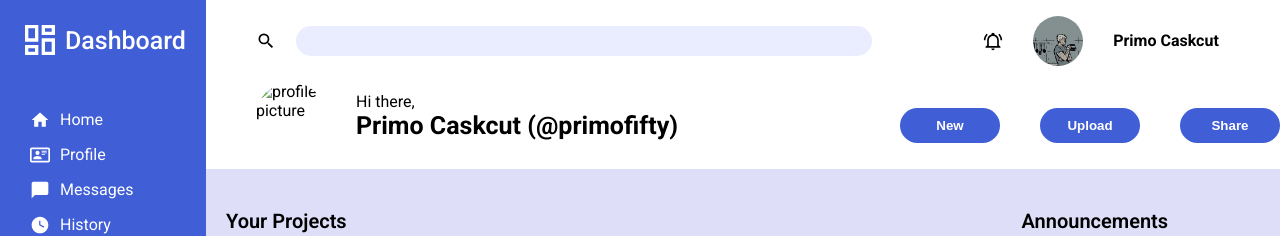
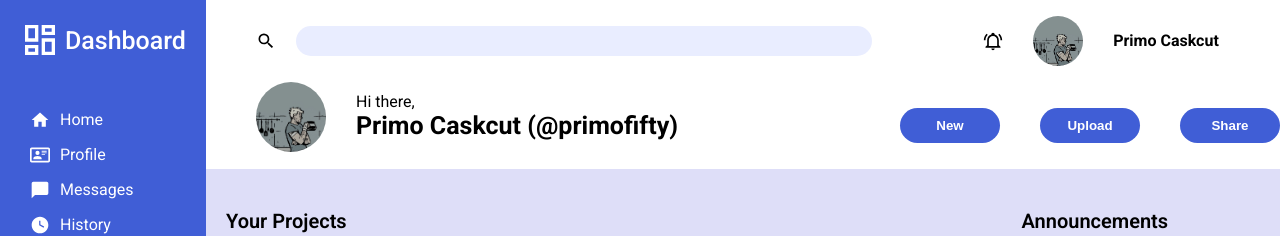
Before and after one commit to frostBite1418/admin-dashboard, a plain HTML site: page index.html in a window 1280 px wide. Shown: the top 236 px of the page. Drawn offline with Linux system fonts and the light colour scheme; the site is published under a folder, as on GitHub Pages, so addresses that start at the root find nothing; a web font is replaced by a local one.

Commit message:
Fix the other profile picture link

```diff
--- a/index.html
+++ b/index.html
@@ -27,7 +27,7 @@
         <div class="header-bottom">
             <div class="header-bottom-left">
                 <div class="circular-container">
-                    <img src="/images/primo.jpg" alt="profile picture" class="profile-picture">
+                    <img src="./images/primo.jpg" alt="profile picture" class="profile-picture">
                 </div>
                 <span>Hi there,<span>
                 <h4>Primo Caskcut (@primofifty)</h4>
```
